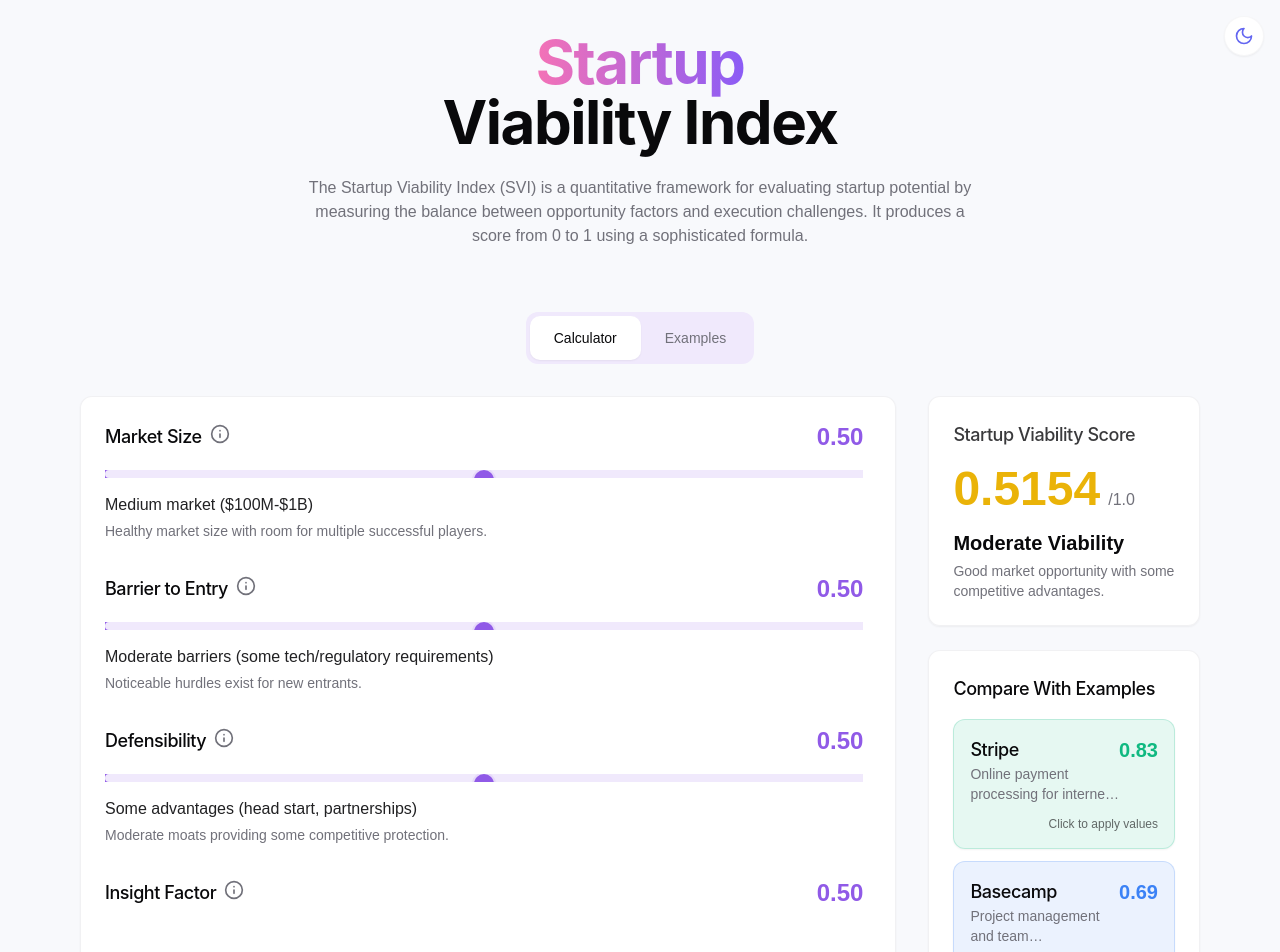
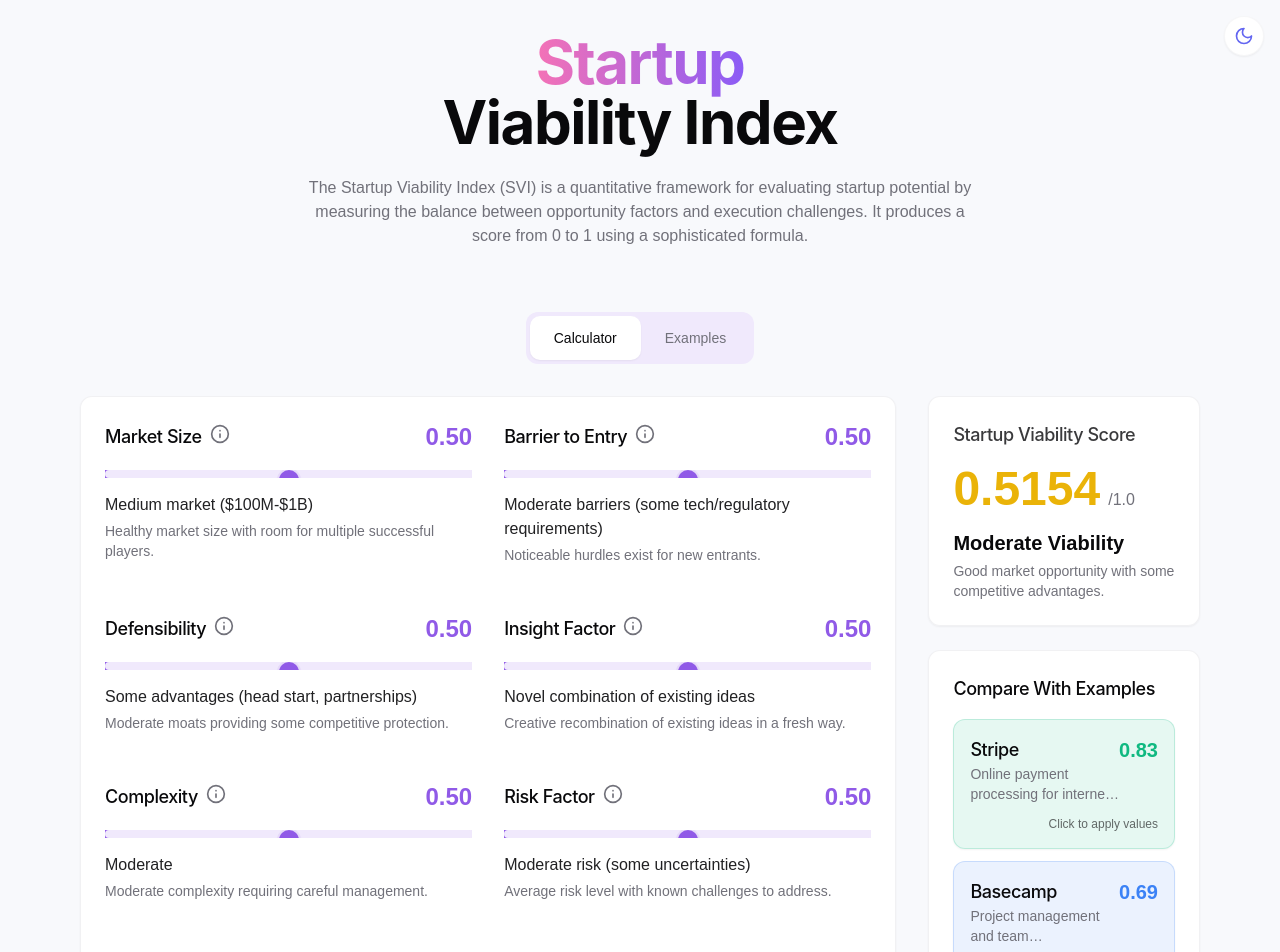
Before and after one commit to ParthaChak79/startup-success-signal, a React (Vite) app: page / in a window 1280 px wide. Shown: the top 952 px of the page. Built offline with nearby package versions, Linux system fonts and the light colour scheme.

Commit message:
Refactor UI layout
Refactor the UI layout to improve parameter visibility and tooltip display.

```diff
--- a/src/components/InfoTooltip.tsx
+++ b/src/components/InfoTooltip.tsx
@@ -38,7 +38,7 @@ const InfoTooltip: React.FC<InfoTooltipProps> = ({ content }) => {
 
       {isVisible && (
         <div
-          className="absolute z-50 right-0 top-full mt-2 w-64 p-3 bg-popover text-popover-foreground text-sm rounded-lg shadow-lg border border-border/60 backdrop-blur-md animate-fade-in"
+          className="absolute z-50 left-full ml-2 top-0 w-64 p-3 bg-popover text-popover-foreground text-sm rounded-lg shadow-lg border border-border/60 backdrop-blur-md animate-fade-in"
           onMouseEnter={showTooltip}
           onMouseLeave={hideTooltip}
         >
--- a/src/pages/Index.tsx
+++ b/src/pages/Index.tsx
@@ -131,7 +131,7 @@ const Index = () => {
             <div className="flex flex-col lg:flex-row gap-8">
               {/* Sliders Column */}
               <div className="w-full lg:w-3/4 glass-panel rounded-xl p-6">
-                <div className="grid grid-cols-1 gap-x-8 max-h-[calc(100vh-300px)] overflow-y-auto pr-2">
+                <div className="grid grid-cols-1 md:grid-cols-2 gap-x-8 gap-y-4">
                   {factorKeys.map((factor) => (
                     <SliderInput
                       key={factor}
```
